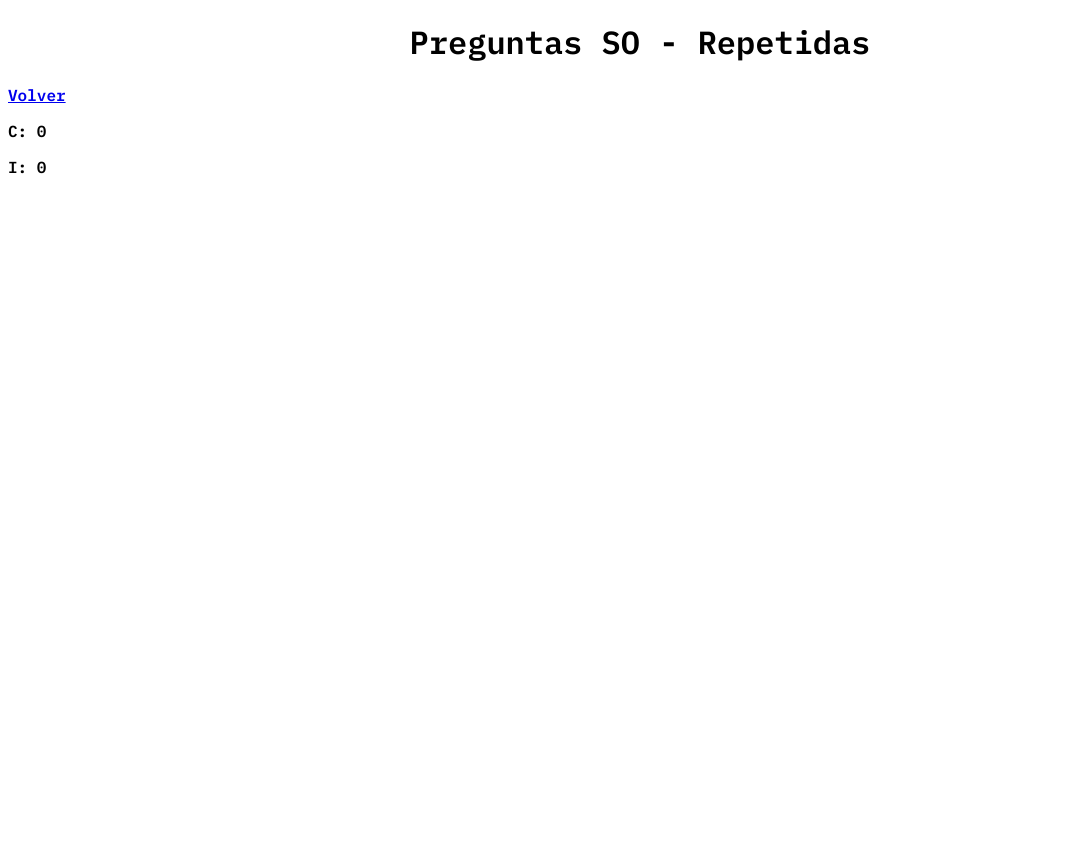
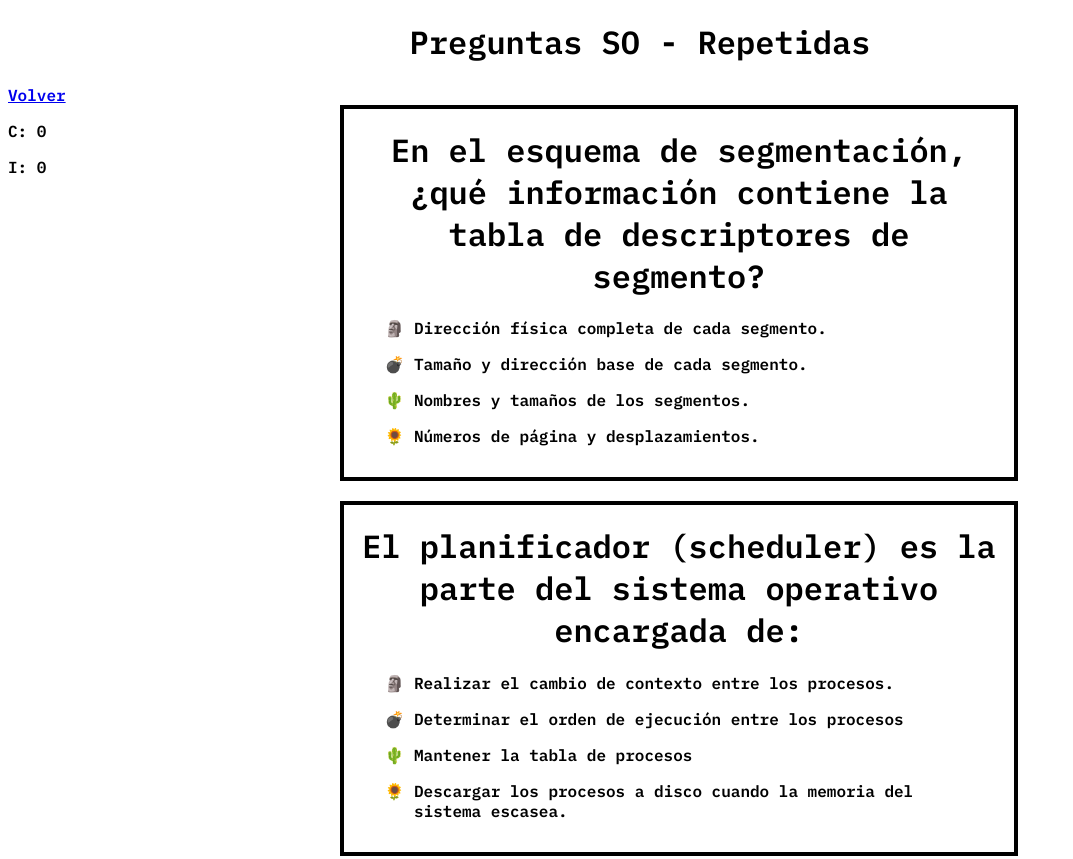
Before and after one commit to coyoteMMK/test-umh.github.io, a plain HTML site: page RepeSO.html in a window 1280 px wide. Shown: the top 859 px of the page, without its empty margins (0-1073 px from the left). Before the commit the page ends 800 px from the top, so only its background shows below. Drawn offline with Linux system fonts and the light colour scheme.

Commit message:
Update RepeSO.html

```diff
--- a/RepeSO.html
+++ b/RepeSO.html
@@ -19,6 +19,6 @@
     <div class="card-wrapper" id="card-wrapper"></div>
     <script src="js/component.js"></script>
     <script src="js/main.js"></script>
-    <script src="RepesSO/data.js"></script>
+    <script src="RepesS0/data.js"></script>
   </body>
 </html>
```
